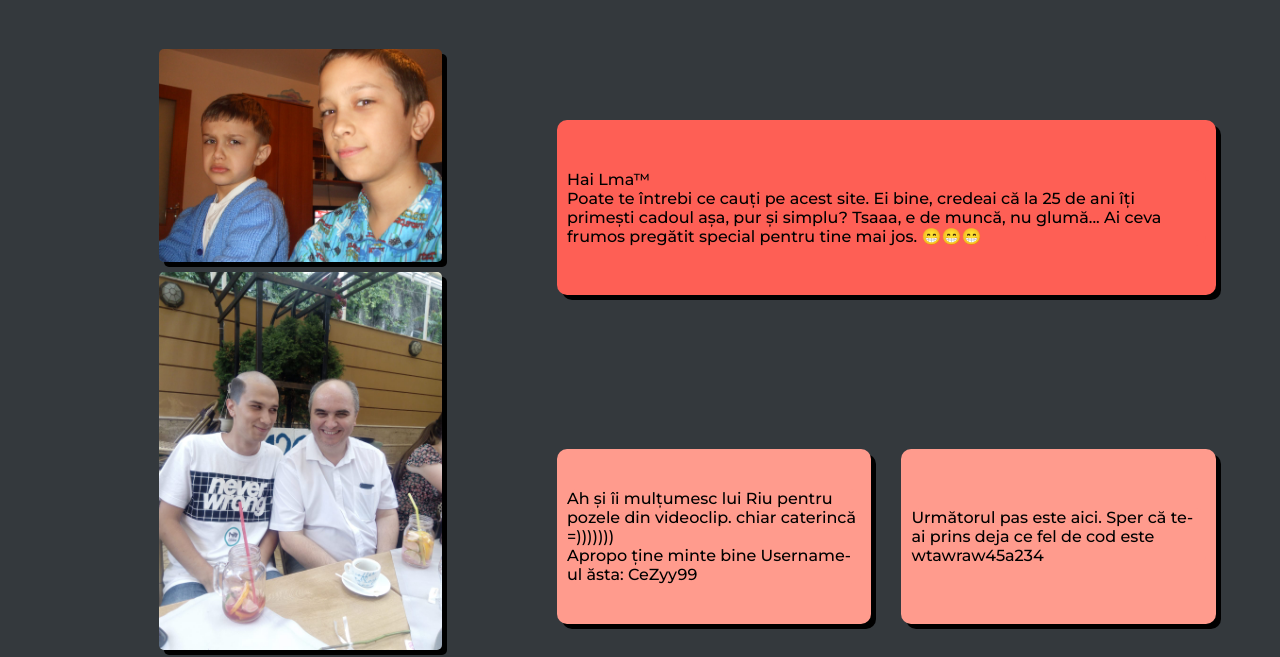
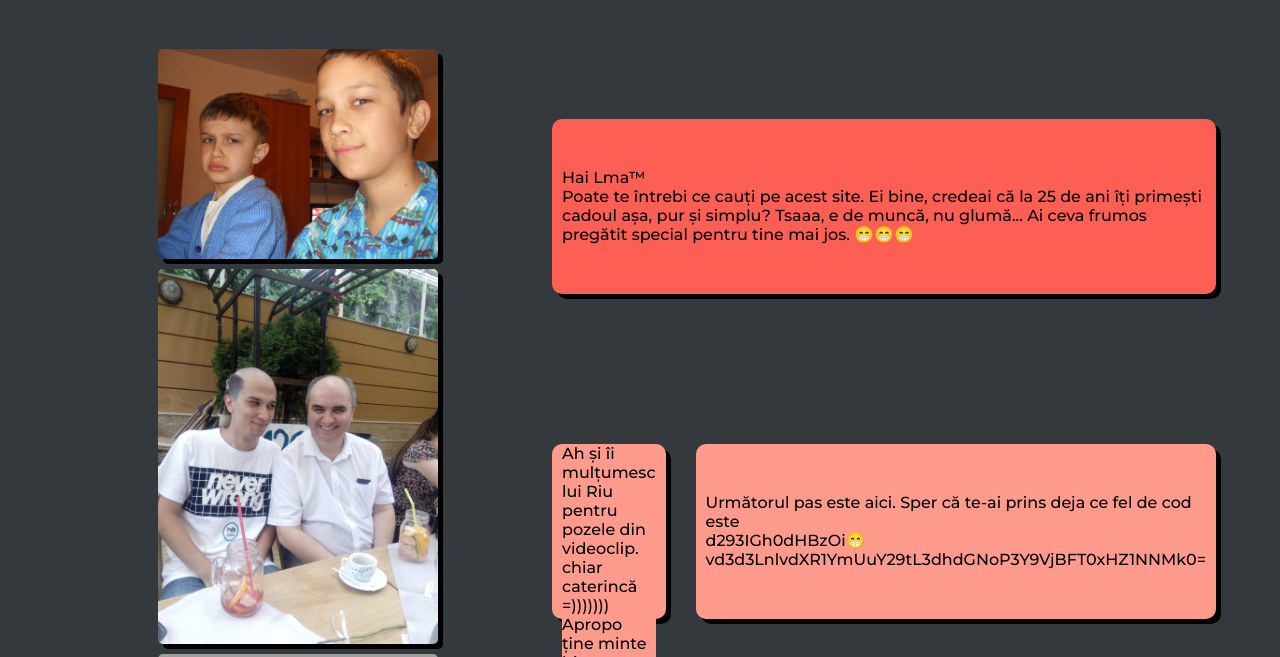
Before and after one commit to Vladix007/Site-Cezar, a plain HTML site: page index.html in a window 1280 px wide. Shown: the part 253-910 px from the top of the page. Drawn offline with Linux system fonts and the light colour scheme; grey boxes are pictures that could not be loaded.

Commit message:
am bagat codul

```diff
--- a/index.html
+++ b/index.html
@@ -27,7 +27,7 @@
         </div>
 
         <div id="text-imagini">
-            <a>Următorul pas este aici. Sper că te-ai prins deja ce fel de cod este <br> wtawraw45a234 </a>
+            <a>Următorul pas este aici. Sper că te-ai prins deja ce fel de cod este <br> d293IGh0dHBzOi😁vd3d3LnlvdXR1YmUuY29tL3dhdGNoP3Y9VjBFT0xHZ1NNMk0= </a>
         </div>
         </div>
         <div id="text-imagini2">
```
